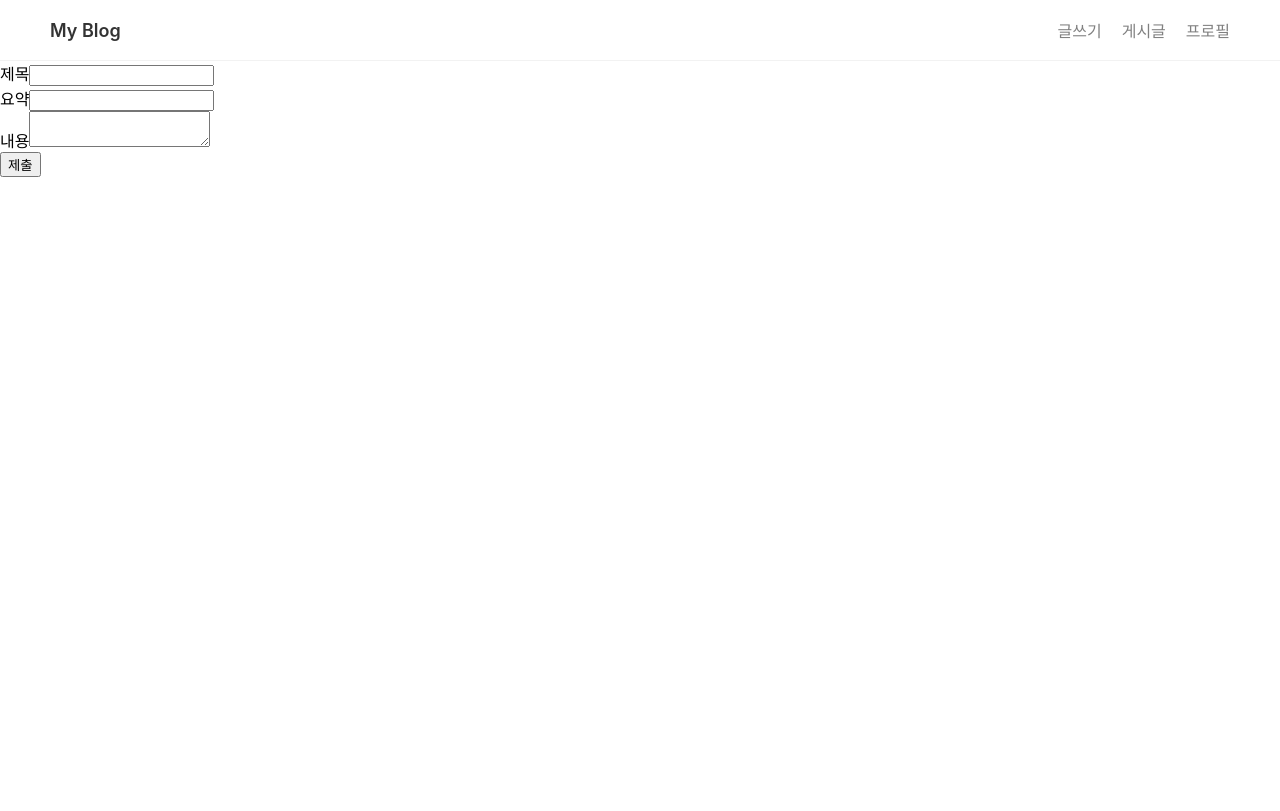
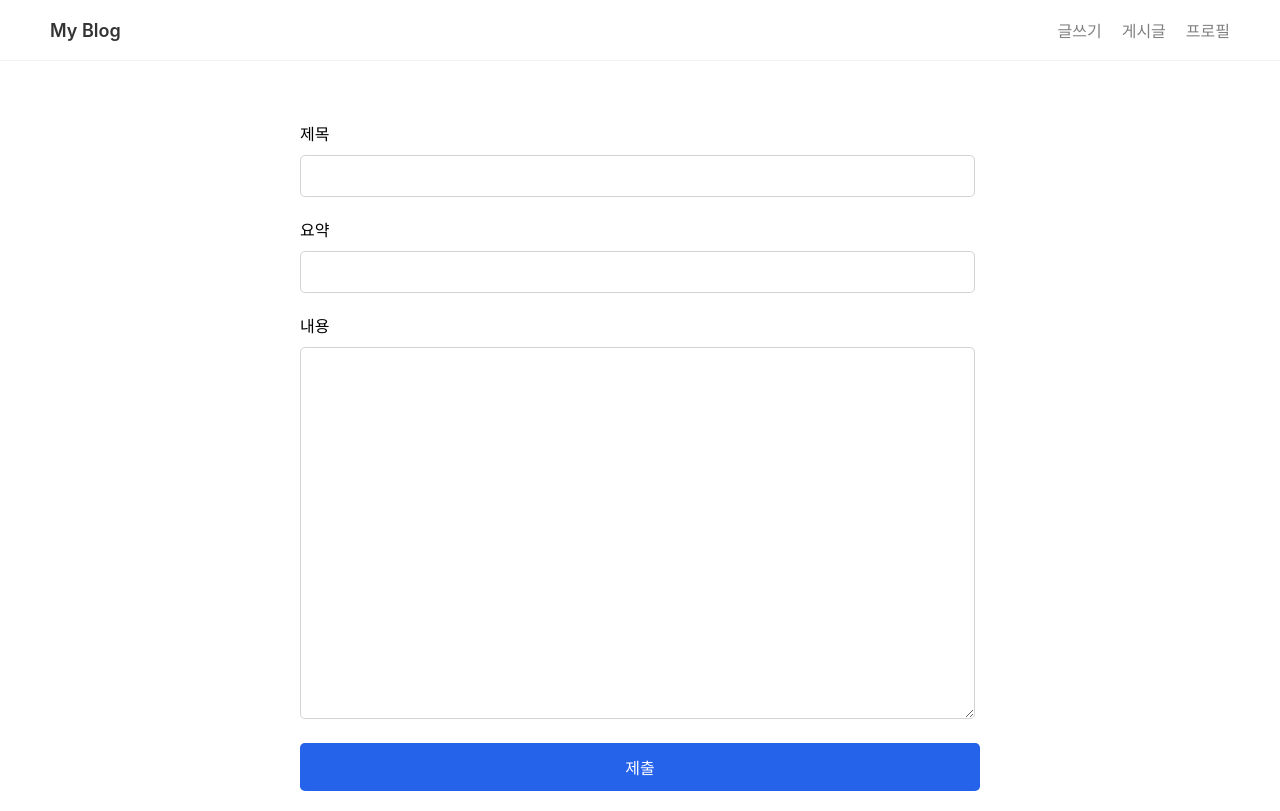
Before and after one commit to santa-developer/blog-app, a React (Create React App) app: page /posts/new in a window 1280 px wide. Built offline with nearby package versions, Linux system fonts and the light colour scheme.

Commit message:
styles: 글쓰기 페이지 스타일 작성

```diff
--- a/src/index.css
+++ b/src/index.css
@@ -331,3 +331,55 @@ input#img-3:checked ~ .carousel__dots label#img-dot-3 {
 input:checked + .carousel__slide-container .nav label {
   display: block;
 }
+
+/* form (post new) */
+.form {
+  max-width: 680px;
+  margin: 0 auto;
+  margin-top: 20px;
+  padding: 20px;
+}
+.form input {
+  width: 96%;
+  max-width: 680px;
+  height: 20px;
+  padding: 10px;
+  font-size: 16px;
+  border-radius: 0.3rem;
+  border: 1px solid lightgray;
+}
+.form textarea {
+  width: 96%;
+  max-width: 680px;
+  min-height: 350px;
+  padding: 10px;
+  font-size: 16px;
+  line-height: 1.4;
+  border-radius: 0.3rem;
+  border: 1px solid lightgray;
+}
+.form .form__block {
+  width: 100%;
+  margin-top: 20px;
+}
+.form label {
+  display: block;
+  font-weight: 500;
+  margin-bottom: 10px;
+  margin-top: 20px;
+}
+.form .form__btn--submit {
+  width: 100%;
+  height: 48px;
+  padding: 10px;
+  font-size: 16px;
+  color: white;
+  background-color: #2563eb;
+  cursor: pointer;
+  border: none;
+  transition: 0.4s ease-in-out;
+}
+.form .form__btn--submit:hover,
+.form .form__btn--submit:focus {
+  background-color: #1945a4;
+}
```
